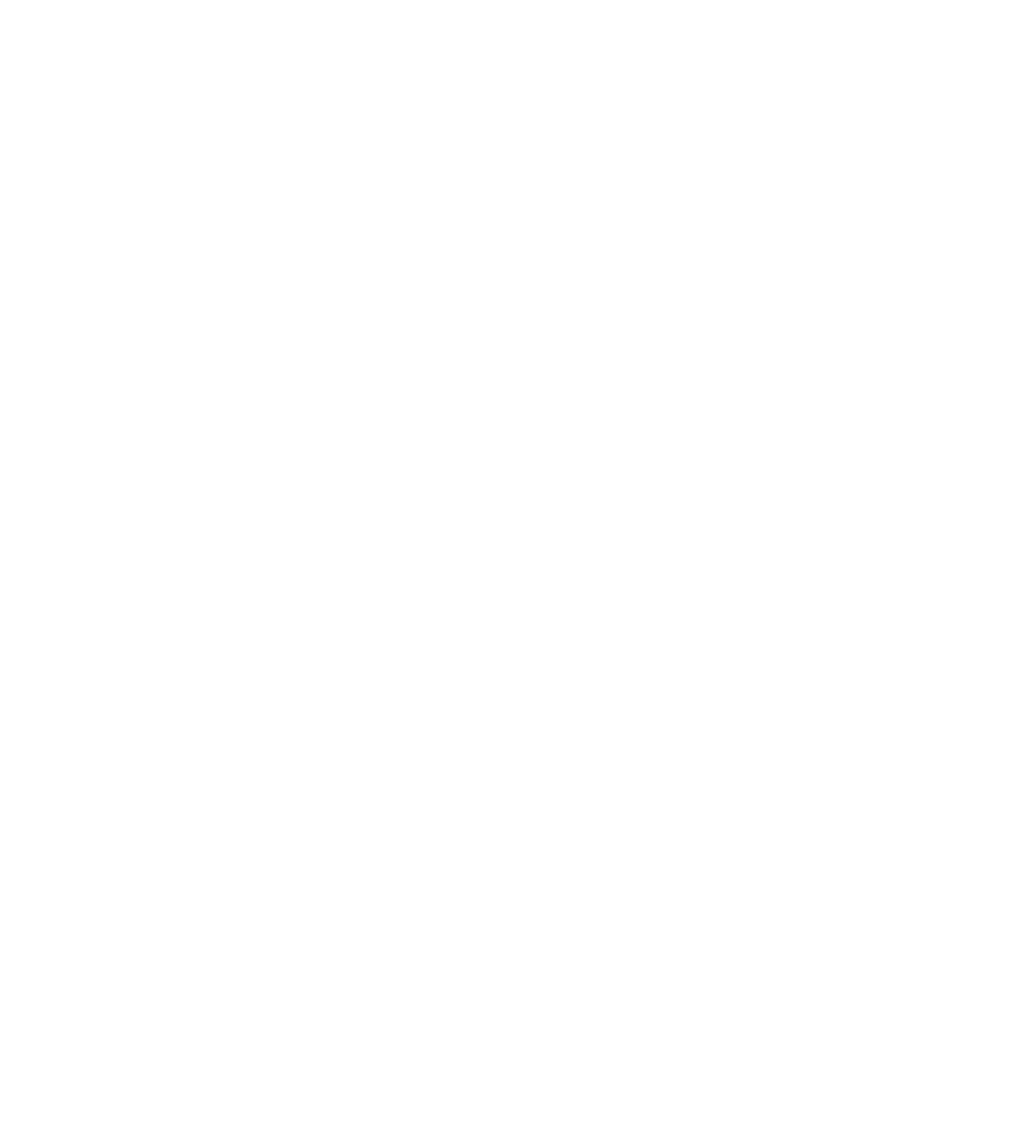
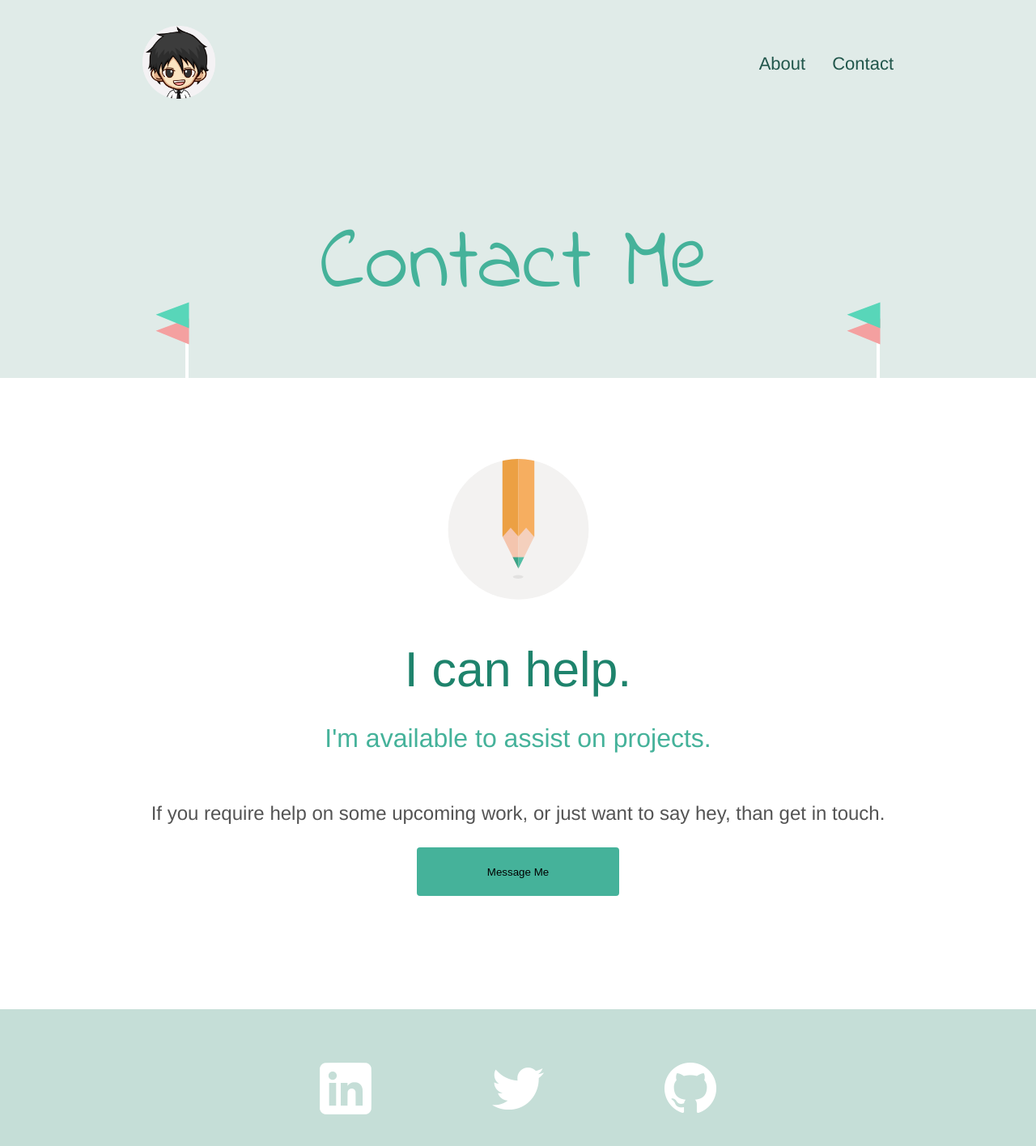
Before and after one commit to Slavi-Svec/portfolio-website, a React (Create React App) app in the folder portfolio/: page /contact in a window 1280 px wide. Shown: the top 1416 px of the page at 81% size. Before the commit the page ends 800 px from the top, so only its background shows below. Built offline with nearby package versions, Linux system fonts and the light colour scheme.

Commit message:
Updated images and styles for about and contacts

```diff
--- a/portfolio/src/App.js
+++ b/portfolio/src/App.js
@@ -6,20 +6,15 @@
 } from 'react-router-dom'
 
 import HomePage from './Pages/HomePage/HomePage'
-import PortfolioPage from './Pages/PortfolioPage/PortfolioPage'
-import ThoughtsPage from './Pages/ThoughtsPage/ThoughtsPage'
-import Text from './Components/Text/Text'
+import ContactPage from './Pages/ContactPage/ContactPage'
 // this is only for routing this App file
  const App = () => {
   return (
     <Router>
       <div>
         <Switch>
-          <Route exact path='/portfolio'>
-            <PortfolioPage />
-          </Route>
-          <Route exact path='/thoughts'>
-            <ThoughtsPage />
+          <Route exact path='/contact'>
+            <ContactPage />
           </Route>
           <Route exact path='/'>
             <HomePage />
--- a/portfolio/src/Components/Footer/Footer.jsx
+++ b/portfolio/src/Components/Footer/Footer.jsx
@@ -10,11 +10,15 @@
 const Footer = () => {
     return (
         <footer className="footer">
-            <section className="footer__logos">
-                <Image src={Linkedin} />
-                <Image src={Twitter} />
-                <Image src={GitHub} />
-            </section>
+            <ul className="footer__logos">
+                <li>
+                    <a href="https://example.com">
+                        <Image src={Linkedin} />
+                    </a>
+                </li>
+                <li><a href="https://example.com"><Image src={Twitter} /></a></li>
+                <li><a href="https://example.com"><Image src={GitHub} /></a></li>
+            </ul>
         </footer>
     )
 }
--- a/portfolio/src/Components/Navigation/Navigation.jsx
+++ b/portfolio/src/Components/Navigation/Navigation.jsx
@@ -23,10 +23,7 @@
               </NavLink>
             </li>
             <li>
-              <NavLink activeClassName="nav--active" className="nav__link" to='/portfolio'>Portfolio</NavLink>
-            </li>
-            <li>
-              <NavLink activeClassName="nav--active" className="nav__link" to='/thoughts'>Thoughts</NavLink>
+              <NavLink activeClassName="nav--active" className="nav__link" to='/contact'>Contact</NavLink>
             </li>
           </ul>
         </header>
--- a/portfolio/src/Components/NavigationWrapper/NavigationWrapper.jsx
+++ /dev/null
@@ -1,17 +0,0 @@
-import React, { useEffect } from 'react'
-
-const NavigationWrapper = () => {
-    useEffect(() => {
-        const handleScroll = (event) => {
-            // console.log('pagesScrolling', event.wheelDelta)
-        }
-        window.addEventListener('wheel', (handleScroll))
-    })
-    return (
-        <div>
-            {/* wednesday */}
-        </div>
-    )
-}
-
-export default  NavigationWrapper
--- /dev/null
+++ b/portfolio/src/Pages/ContactPage/styles.scss
@@ -0,0 +1,75 @@
+.contact {
+    &__pencil {
+        height: 10.9375rem;
+        width: 10.9375rem;
+        padding-top: 6.25rem;
+        margin-bottom: 50px;
+    }
+    &__flag-right {
+        position: absolute;
+        bottom: -3.75rem;
+        right: 15%;
+    }
+
+    &__flag-left {
+        position: absolute;
+        bottom: -3.75rem;
+        left: 15%;
+    }
+
+
+    &__section {
+        background: #e0ebe8;
+    }
+
+    &__description {
+        display: flex;
+        flex-direction: column;
+        align-items: center;
+        justify-content: center;
+        min-height: 7.6375rem;
+    }
+
+    &__bio {
+        width: 70%;
+    }
+
+    &__landscape {
+        width: 65%;
+        margin-top: 5.625rem;
+    }
+
+    &__title {
+        padding-top: 5.625rem;
+        margin-bottom: 3.75rem;
+        color: #45b29a;
+        font-size: 6.8rem;
+        font-weight: 400;
+        font-family: 'Indie Flower', cursive;
+    }
+
+    &__profession {
+        color: #45b29a;
+        font-size: 1.625rem;
+        font-weight: 400;
+    }
+        // cant style the button ??
+    &__button {
+        height: 60px;
+        width: 250px;
+        background: #45b29a;
+        margin-bottom: 140px;
+        border: none;
+        border-radius: 4px;
+    }
+
+    .Button:focus {
+        outline:none;
+        box-shadow: none;
+    }
+}
+
+// TODO fix below
+#contact__container {
+    position: relative;
+}
--- a/portfolio/src/Pages/HomePage/HomePage.jsx
+++ b/portfolio/src/Pages/HomePage/HomePage.jsx
@@ -1,11 +1,9 @@
 import React from 'react'
 import Navigation from '../../Components/Navigation/Navigation'
-import NavigationWrapper from '../../Components/NavigationWrapper/NavigationWrapper'
 import AvatarLogo from '../../Assets/AvatarLogo.png'
 import Image from '../../Components/Image/Image'
 import Text from '../../Components/Text/Text'
 import Footer from '../../Components/Footer/Footer'
-import Button from '../../Components/Button/Button'
 import Landscape from '../../Assets/Landscape.svg'
 import './styles.scss'
 
@@ -14,7 +12,6 @@
         <section className="home">
             <div className="home__section">
                 <Navigation />
-                <NavigationWrapper />
                 <section className="home__description">
                     <Text
                         text="Im Slavi"
@@ -40,15 +37,6 @@
                     variant="p"
                 />
             </section>
-            <section className="home__description">
-                <Text text="I can help." variant="h2" />
-                <Text text="I'm available to assist on projects." variant="h3" />
-                <Text text="If you require help on
-                 some upcoming work, or just want to say hey, than get in touch." variant="p" />
-            </section>
-            <section className="home__description">
-                <Button className="home__button" heading="Message Me" variant="primary" />
-            </section>
             <Footer />
          </section>
     )
--- a/portfolio/src/Pages/PortfolioPage/PortfolioPage.jsx
+++ /dev/null
@@ -1,28 +0,0 @@
-import React from 'react';
-import Navigation from '../../Components/Navigation/Navigation'
-import AvatarLogo from '../../Assets/AvatarLogo.png'
-import Button from '../../Components/Button/Button'
-// import MessageButton from '../../Components/MessageButton/MesageButton'
-import Footer from '../../Components/Footer/Footer'
-import Text from '../../Components/Text/Text'
-
-
-const PortfolioPage = () => {
-    return (
-        <>
-
-         <Navigation />
-         <section className="home__description">
-                <Text text="my details" variant="h2" />
-                <Text text="These are also details" variant="h3" />
-                <Text text="more detais" variant="p" />
-            </section>
-            <section className="home__description">
-                 <Button heading="Message Me"/>
-            </section>
-         <Footer />
-        </>
-    )
-}
-
-export default PortfolioPage
--- a/portfolio/src/Pages/ThoughtsPage/ThoughtsPage.jsx
+++ /dev/null
@@ -1,29 +0,0 @@
-import React from 'react';
-import Navigation from '../../Components/Navigation/Navigation'
-import AvatarLogo from '../../Assets/AvatarLogo.png'
-import Button from '../../Components/Button/Button'
-import Footer from '../../Components/Footer/Footer'
-import Text from '../../Components/Text/Text'
-
-
-const ThoughtsPage = () => {
-    return (
-         <>
-
-         <Navigation />
-         <section className="home__description">
-                <Text text="my details" variant="h2" />
-                <Text text="These are also details" variant="h3" />
-                <Text text="more detais" variant="p" />
-            </section>
-            <section className="home__description">
-                 <Button heading="Message Me"/>
-            </section>
-         <Footer />
-        </>
-
-    )
-}
-
-
-export default ThoughtsPage
```
Also changed, not shown: portfolio/src/Assets/Flag.svg (added), portfolio/src/Assets/Pencil.svg (added), portfolio/src/Pages/PortfolioPage/styles.scss (deleted), portfolio/src/Pages/ThoughtsPage/styles.scss (deleted).
